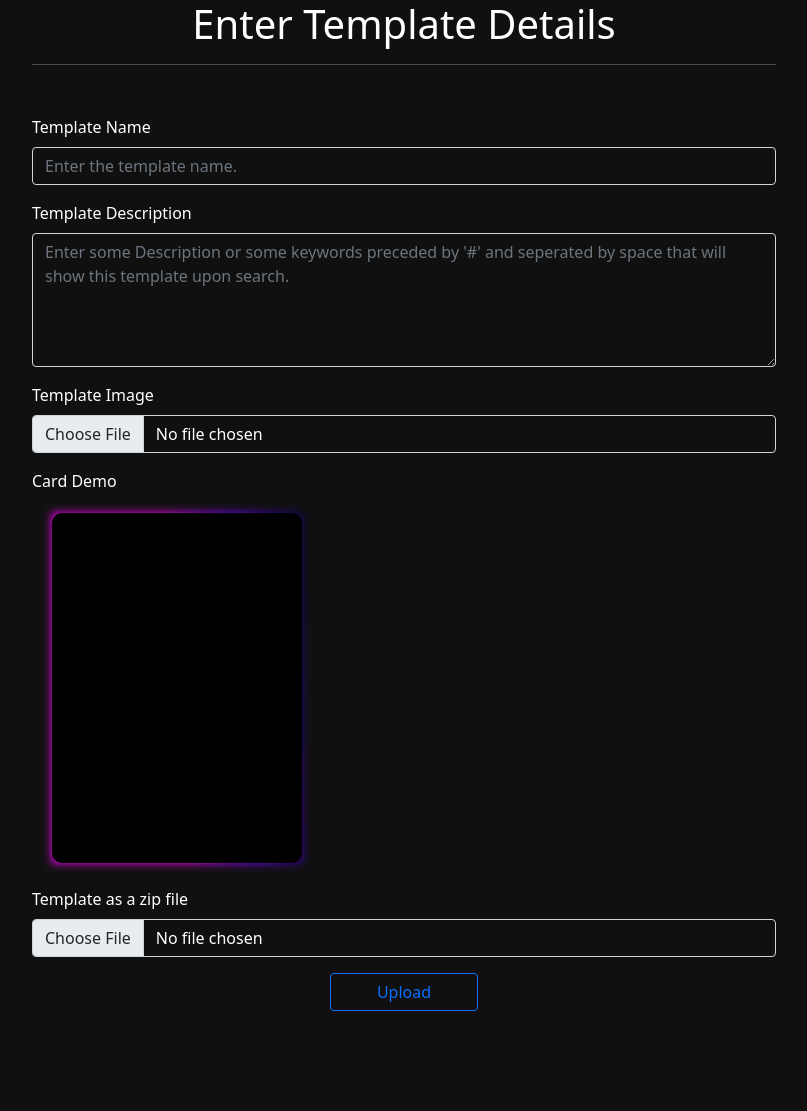
After one commit to dp3903/Python-Project, a Django app: page /upload/ in a window 1280 px wide. The commit adds this page. Shown: the whole page, without its empty margins (236-1043 px from the left). Run offline with Django 5.2, Linux system fonts and the light colour scheme.

Commit message:
made some minor changes, added the upload frontend page, connected the profile images in navbar and profile page to display the profile image of user.

```diff
--- a/project/profileApp/urls.py
+++ b/project/profileApp/urls.py
@@ -7,4 +7,6 @@ urlpatterns = [
     path('home/', views.home, name='home'),
     path('signUp/', views.signUp, name='signUp'),
     path("logout/", views.log_out, name="logout"),
+    path("profile/", views.profile, name="profile"),
+    path("upload/", views.upload, name="upload"),
 ]
--- a/project/profileApp/views.py
+++ b/project/profileApp/views.py
@@ -1,6 +1,7 @@
 from django.shortcuts import render, redirect
 from django.contrib.auth import login, authenticate,logout
 from .forms import CustomUserCreationForm, LoginForm
+from .models import Users
 
 def signUp(request):
     if request.method == 'POST':
@@ -46,7 +47,22 @@ def signIn(request):
 
 def home(request):
     if request.user.is_authenticated:
-        return render(request, 'home.html')
+        profileImg = Users.objects.filter(username = request.user.username).values_list('profile_img')
+        # print(profileImg[0][0])
+        # print(type(profileImg[0][0]))
+        # print(profileImg[0][0] == '')
+        context = {}
+        if(profileImg[0][0] == ''):
+            context = {
+                'profile' : 'profile.jpg'
+            }
+        else:
+            context = {
+                'profile' : profileImg[0][0][7:]
+            }
+        print(context)
+
+        return render(request, 'home.html', context)
     else:
         return redirect('signIn')
 
@@ -54,3 +70,38 @@ def home(request):
 def log_out(request):
     logout(request)
     return redirect('signIn')
+
+
+def profile(request):
+    if request.method == 'POST':
+        if request.user.is_authenticated:
+            profileImg = Users.objects.filter(username = request.user.username).values_list('profile_img')
+            # print(profileImg[0][0])
+            # print(type(profileImg[0][0]))
+            # print(profileImg[0][0] == '')
+            context = {}
+            if(profileImg[0][0] == ''):
+                context = {
+                    'profile' : 'profile.jpg'
+                }
+            else:
+                context = {
+                    'profile' : profileImg[0][0][7:]
+                }
+            print(context)
+            return render(request, 'profile.html', context)
+        else:
+            return redirect('signIn')
+    else:
+        return redirect('signIn')
+
+def upload(request):
+    if request.method == 'POST':
+        if request.user.is_authenticated:
+            print('uploading template')
+            # upload logic
+        else:
+            return render(request, 'uploadTemplate.html')
+
+    else:
+        return render(request, 'uploadTemplate.html')
--- a/project/static/signUp.js
+++ b/project/static/signUp.js
@@ -1,4 +1,4 @@
-console.log("hello");
+// console.log("hello");
         const imageInput = document.getElementById('image_input');
         const previewImage = document.getElementById('profile_img');
         function previewSelectedImage() {
--- a/project/templates/signIn.html
+++ b/project/templates/signIn.html
@@ -145,6 +145,12 @@
             background-image: linear-gradient(135deg, rgba(7, 0, 36, 1) 0%, rgba(63, 9, 121, 1) 26%, rgba(255, 0, 164, 1) 100%);
         }
 
+        #sign-in:focus {
+            -webkit-text-fill-color: white;
+            border: solid 1px white;
+            background-image: linear-gradient(135deg, rgba(7, 0, 36, 1) 0%, rgba(63, 9, 121, 1) 26%, rgba(255, 0, 164, 1) 100%);
+        }
+
         #site-title {
             /* text-decoration: underline white 1px; */
             position: absolute;
--- /dev/null
+++ b/project/templates/uploadTemplate.html
@@ -0,0 +1,188 @@
+<!DOCTYPE html>
+<html lang="en">
+<head>
+    <meta charset="UTF-8">
+    <meta name="viewport" content="width=device-width, initial-scale=1.0">
+    <title>Document</title>
+    <link href="https://cdn.jsdelivr.net/npm/bootstrap@5.0.2/dist/css/bootstrap.min.css" rel="stylesheet" integrity="sha384-EVSTQN3/azprG1Anm3QDgpJLIm9Nao0Yz1ztcQTwFspd3yD65VohhpuuCOmLASjC" crossorigin="anonymous">
+    <style>
+        body{
+            background-color: #101010;
+            color: white;
+        }
+        :root{
+            --rotation: 135deg;
+        }
+        #header{
+            color: white;
+            text-align: center;
+        }
+        #mainContainer{
+            margin-top: 10px;
+            width: 60%;
+            {% comment %} padding-bottom: 100px; {% endcomment %}
+        }
+        .hr{
+            margin-bottom: 50px;
+        }
+        input{
+            background: transparent!important;
+            color: white!important;
+        }
+        textarea{
+            background: transparent!important;
+        }
+        .container{
+            margin-top: 100px;
+            height: 500px;
+            border-width: 5px;
+            border-image: linear-gradient(135deg, rgba(7,0,36,1) 0%, rgba(63,9,121,1) 26%, rgba(255,0,164,1) 100%) 1;*/
+            border-radius: 20px;
+        }
+        .cards{
+            float: none;
+            background-color: aqua;
+            background-color: black;
+            margin: 20px;
+            padding-left: 0;
+            padding-right: 0;
+            min-width: 250px;
+            width: 250px;
+            height: 350px;
+            max-height: 400px;
+            border-width: 5px;
+            border-image: linear-gradient(135deg, rgba(7,0,36,1) 0%, rgba(63,9,121,1) 26%, rgba(255,0,164,1) 100%) 1;
+            border-radius: 10px;
+        }
+        .cards::before{
+            content: "Hi";
+            position: relative;
+            display: block;
+            height: 350px;
+            max-height: 400px;
+            background: linear-gradient(var(--rotation), rgba(7,0,36,1) 0%, rgba(63,9,121,1) 26%, rgba(255,0,164,1) 100%);
+            z-index: -1;
+            filter: blur(5px) saturate(250%);
+        }
+        .card{
+            background-color: transparent;
+            border: transparent;
+            margin-top: 5px;
+            margin-bottom: 15px;
+            align-items: center;
+            position: relative;
+            top: -350px;
+            z-index: +1;
+            height: 100%;
+            padding-bottom: 20px;
+            padding-left: 5px;
+            padding-right: 5px;
+            border-radius: 10px;
+        }
+        .cards:hover{
+            box-shadow: 0px 0px 10px white;
+        }
+        img{
+            width: 100%;
+            max-height: 250px;
+            box-shadow: 4px 4px 8px grey;
+            border-radius: 10px;
+        }
+        #tempDesc{
+            color: white;
+        }
+        .desc{
+
+            min-height: 50px;
+            position: relative;
+            bottom: 0px;
+            overflow-y: scroll;
+            scrollbar-color: transparent;
+            padding-top: 20px;
+            padding-left: 30px;
+            padding-right: 30px;
+            color: aliceblue;
+        }
+        ::-webkit-scrollbar{
+            background: transparent;
+        }
+        .btn{
+            margin-bottom: 100px;
+            margin-left: 40%;
+            width: 20%;
+            min-width: 80px;
+        }
+        @media only screen and (max-width:600px){
+            #mainContainer{
+                width: 90%;
+            }
+        }
+    </style>
+</head>
+<body>
+    <h1 id="header">Enter Template Details</h1>
+    <div class="container" id="mainContainer">
+        <hr class="hr"/>
+        <form class='' action="#">
+            <div class="mb-3">
+                <label for="tempName" class="form-label">Template Name</label>
+                <input type="email" class="form-control" id="tempName" placeholder="Enter the template name.">
+            </div>
+            <div class="mb-3">
+                <label for="tempDesc" class="form-label">Template Description</label>
+                <textarea class="form-control" id="tempDesc" rows="5" placeholder="Enter some Description or some keywords preceded by '#' and seperated by space that will show this template upon search."></textarea>
+            </div>
+            <div class="mb-3">
+                <label for="tempImg" class="form-label">Template Image</label>
+                <input type="file" class="form-control" id="tempImg" placeholder="Enter the template name.">
+            </div>
+            Card Demo
+            <div class="col cards">
+                <div class="container card">
+                    <img id="cardImg" src="" alt="">
+                    <div id="cardDesc" class="row desc"></div>
+                </div>
+            </div>
+            <div class="mb-3 my-4">
+                <label for="zip" class="form-label">Template as a zip file</label>
+                <input type="file" class="form-control" id="zip">
+            </div>
+            <button class="btn btn-outline-primary">Upload</button>
+        </form>
+    </div>
+
+    <script src="https://cdn.jsdelivr.net/npm/bootstrap@5.0.2/dist/js/bootstrap.bundle.min.js" integrity="sha384-MrcW6ZMFYlzcLA8Nl+NtUVF0sA7MsXsP1UyJoMp4YLEuNSfAP+JcXn/tWtIaxVXM" crossorigin="anonymous"></script>
+    <script>
+        const imageInput = document.getElementById('tempImg');
+        const previewImage = document.getElementById('cardImg');
+        function previewSelectedImage() {
+            const file = imageInput.files[0];
+            if (file) {
+                const reader = new FileReader();
+                reader.readAsDataURL(file);
+                reader.onload = function(e) {
+                    previewImage.src = e.target.result;
+                }
+            }
+            // console.log(imageInput.value);
+        }
+        imageInput.addEventListener('change', previewSelectedImage);
+
+        const tempDesc = document.getElementById('tempDesc');
+        const cardDesc = document.getElementById('cardDesc');
+        function previewDesc(e) {
+            cardDesc.innerHTML = tempDesc.value;
+            console.log(tempDesc.value);
+        }
+        tempDesc.addEventListener('change', previewDesc);
+
+        let i = 135;
+        setInterval(() => {
+            const root = document.querySelector(":root");
+            root.style.setProperty("--rotation", i+'deg');
+            i++;
+            i %= 360;
+        },50)
+    </script>
+</body>
+</html>
```
Also changed, not shown: project/templates/home.html (+29 -84 lines), project/templates/profile.html (+24 -16 lines).
